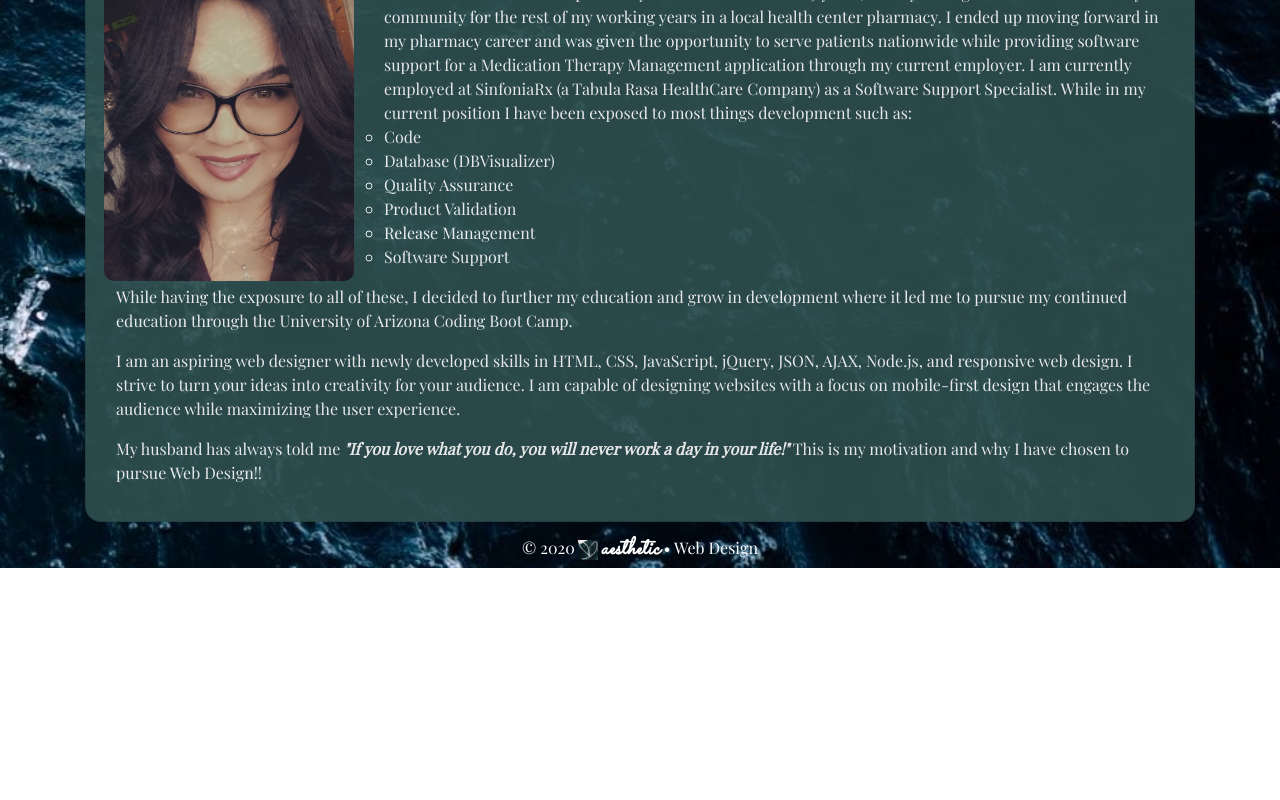
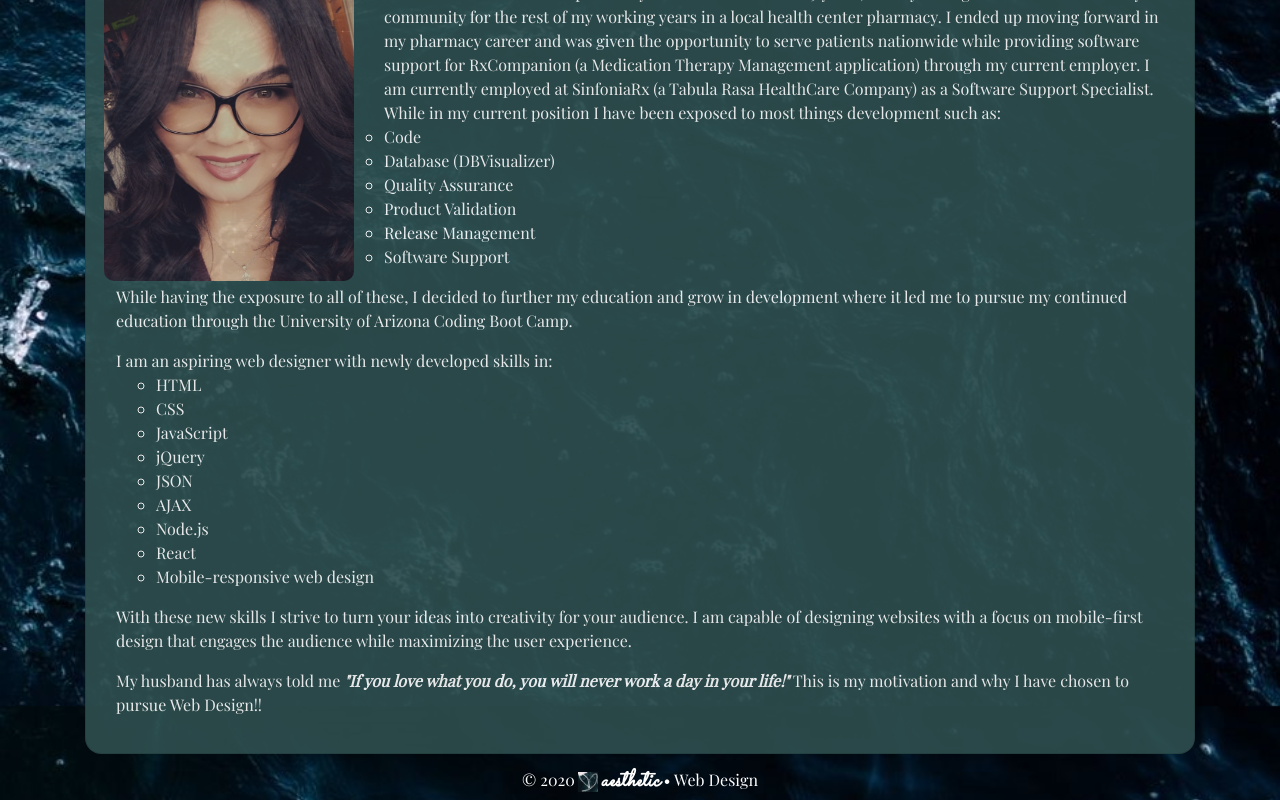
Before and after one commit to jpino7/My-Portfolio, a React (Create React App) app: page / in a window 1280 px wide. Shown: the part 584-1384 px from the top of the page. Before the commit the page ends 1152 px from the top, so only its background shows below. Built offline with nearby package versions, Linux system fonts and the light colour scheme; a web font is replaced by a local one.

Commit message:
Added to my about me

```diff
--- a/src/components/AboutCard/AboutCard.js
+++ b/src/components/AboutCard/AboutCard.js
@@ -20,7 +20,7 @@ function AboutCard() {
                             moving forward in my pharmacy career and was given the opportunity to serve patients
                             nationwide
                             while providing software
-                            support for a Medication Therapy Management application through my current employer. I am
+                            support for RxCompanion (a Medication Therapy Management application) through my current employer. I am
                             currently
                             employed at SinfoniaRx (a Tabula Rasa HealthCare Company)
                             as a Software Support
@@ -41,9 +41,22 @@ function AboutCard() {
                             where it led me to pursue my continued
                             education through the University of Arizona Coding Boot Camp.</p>
 
-                            <p>I am an aspiring web designer with newly developed skills in HTML, CSS, JavaScript, jQuery,
-                            JSON,
-                            AJAX, Node.js, and responsive web design. I strive to turn your ideas into creativity for
+                            <p>I am an aspiring web designer with newly developed skills in:
+
+                            <ul>
+                                <li>HTML</li>
+                                <li>CSS</li>
+                                <li>JavaScript</li>
+                                <li>jQuery</li>
+                                <li>JSON</li>
+                                <li>AJAX</li>
+                                <li>Node.js</li>
+                                <li>React</li>
+                                <li>Mobile-responsive web design</li>
+
+                            </ul>
+
+                            With these new skills I strive to turn your ideas into creativity for
                             your audience. I am capable of designing websites with a focus on mobile-first design that engages the
                             audience while maximizing the user experience.</p>
 
```
